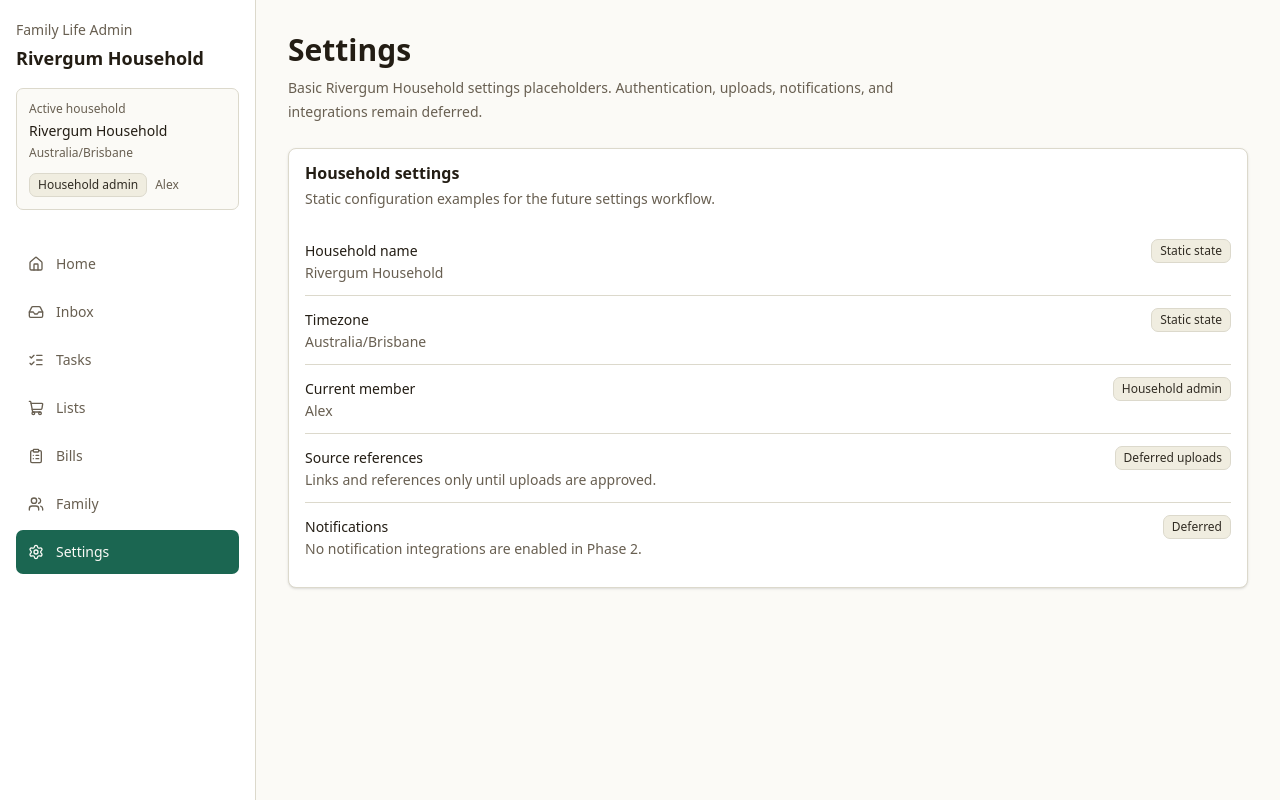
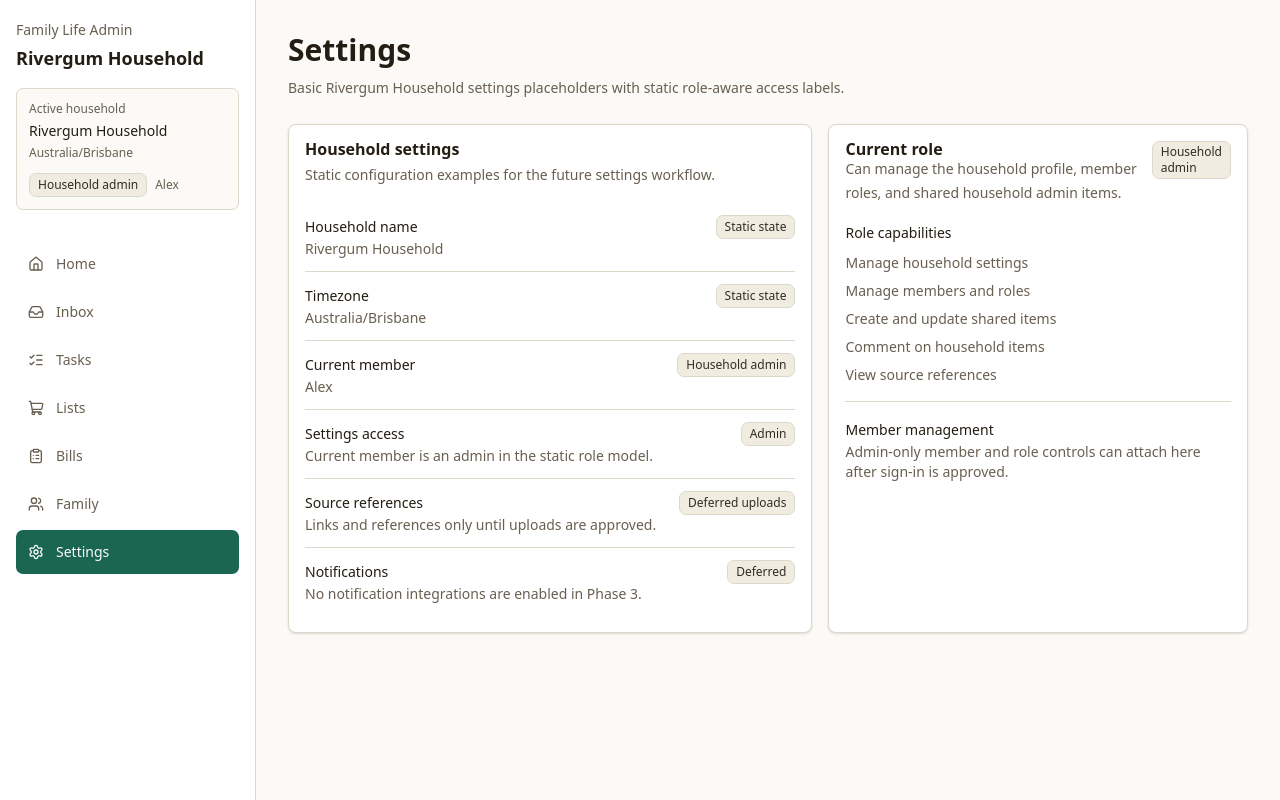
Before and after one commit to LatinMaestro/Life-Admin, a Next.js app: page /settings in a window 1280 px wide. Built offline with nearby package versions, Linux system fonts and the light colour scheme.

Commit message:
Add role-aware settings placeholders

```diff
--- a/src/app/settings/page.tsx
+++ b/src/app/settings/page.tsx
@@ -1,27 +1,44 @@
+import { Badge } from "@/components/ui/badge";
 import { Card, CardContent, CardDescription, CardHeader, CardTitle } from "@/components/ui/card";
 import { ItemRow } from "@/components/item-row";
 import { PageHeader } from "@/components/page-header";
-import { getCurrentHousehold, getCurrentMember, getRoleLabel } from "@/lib/household";
-
+import {
+  canManageHouseholdMembers,
+  canManageHouseholdSettings,
+  getCurrentHousehold,
+  getCurrentMember,
+  getRoleCapabilityLabel,
+  getRoleDefinition,
+  getRoleLabel,
+} from "@/lib/household";
 
 export default function SettingsPage() {
   const household = getCurrentHousehold();
   const currentMember = getCurrentMember();
+  const currentRole = getRoleDefinition(currentMember.role);
   const settings = [
     { title: "Household name", detail: household.name, status: "Static state" },
     { title: "Timezone", detail: household.timezone, status: "Static state" },
     { title: "Current member", detail: currentMember.displayName, status: getRoleLabel(currentMember.role) },
+    {
+      title: "Settings access",
+      detail: canManageHouseholdSettings(currentMember)
+        ? "Current member is an admin in the static role model."
+        : "Current member can view settings placeholders only.",
+      status: canManageHouseholdSettings(currentMember) ? "Admin" : "Member",
+    },
     { title: "Source references", detail: "Links and references only until uploads are approved.", status: "Deferred uploads" },
-    { title: "Notifications", detail: "No notification integrations are enabled in Phase 2.", status: "Deferred" },
+    { title: "Notifications", detail: "No notification integrations are enabled in Phase 3.", status: "Deferred" },
   ];
 
   return (
     <>
       <PageHeader
         title="Settings"
-        description={`Basic ${household.name} settings placeholders. Authentication, uploads, notifications, and integrations remain deferred.`}
+        description={`Basic ${household.name} settings placeholders with static role-aware access labels.`}
       />
 
+      <div className="grid gap-4 lg:grid-cols-[1fr_0.8fr]">
         <Card>
           <CardHeader>
             <CardTitle>Household settings</CardTitle>
@@ -33,6 +50,39 @@ export default function SettingsPage() {
             ))}
           </CardContent>
         </Card>
+
+        <Card>
+          <CardHeader>
+            <div className="flex items-start justify-between gap-3">
+              <div>
+                <CardTitle>Current role</CardTitle>
+                <CardDescription>{currentRole.summary}</CardDescription>
+              </div>
+              <Badge>{currentRole.label}</Badge>
+            </div>
+          </CardHeader>
+          <CardContent className="space-y-4">
+            <div>
+              <p className="text-sm font-medium leading-6">Role capabilities</p>
+              <ul className="mt-2 space-y-2">
+                {currentRole.capabilities.map((capability) => (
+                  <li key={capability} className="text-sm leading-5 text-muted-foreground">
+                    {getRoleCapabilityLabel(capability)}
+                  </li>
+                ))}
+              </ul>
+            </div>
+            <div className="border-t pt-4">
+              <p className="text-sm font-medium leading-6">Member management</p>
+              <p className="text-sm leading-5 text-muted-foreground">
+                {canManageHouseholdMembers(currentMember)
+                  ? "Admin-only member and role controls can attach here after sign-in is approved."
+                  : "Member and role controls are reserved for household admins."}
+              </p>
+            </div>
+          </CardContent>
+        </Card>
+      </div>
     </>
   );
 }
```
Lines whose indentation alone changed are shown as unchanged.
